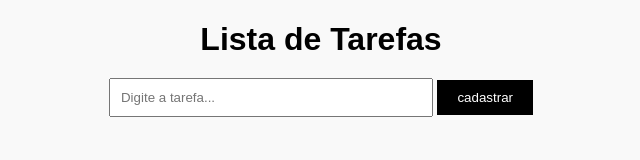
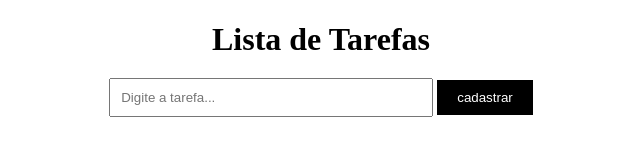
Before and after one commit to RichOnfroy/dev_front_end, a plain HTML site: page index.html in a window 1280 px wide. Shown: the whole page, without its empty margins (319-959 px from the left). Drawn offline with nearby package versions, Linux system fonts and the light colour scheme.

Commit message:
Update style.css

```diff
--- a/style.css
+++ b/style.css
@@ -1,8 +1,3 @@
-body {
-    font-family: Arial, sans-serif;
-    background-color: #f9f9f9;
-}
-
 h1 {
     text-align: center;
     margin-bottom: 20px;
```
